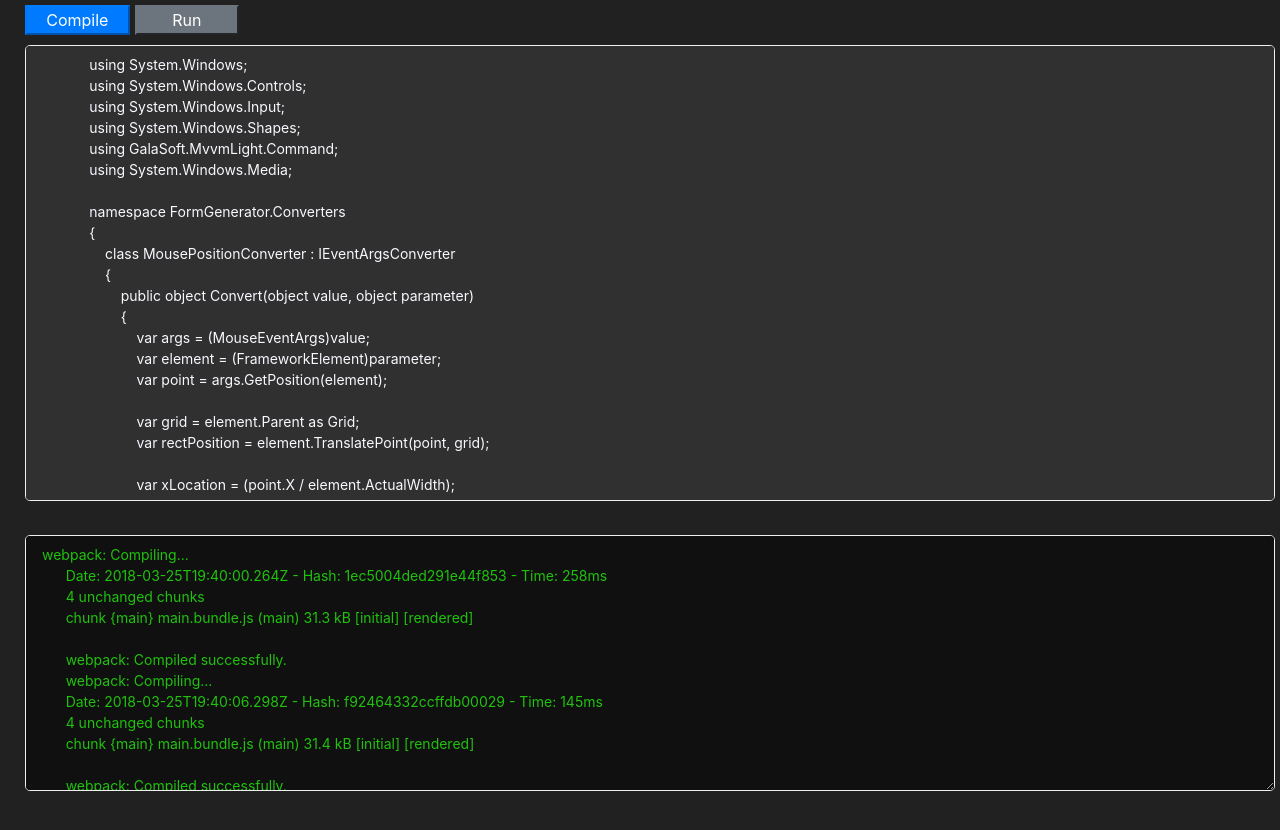
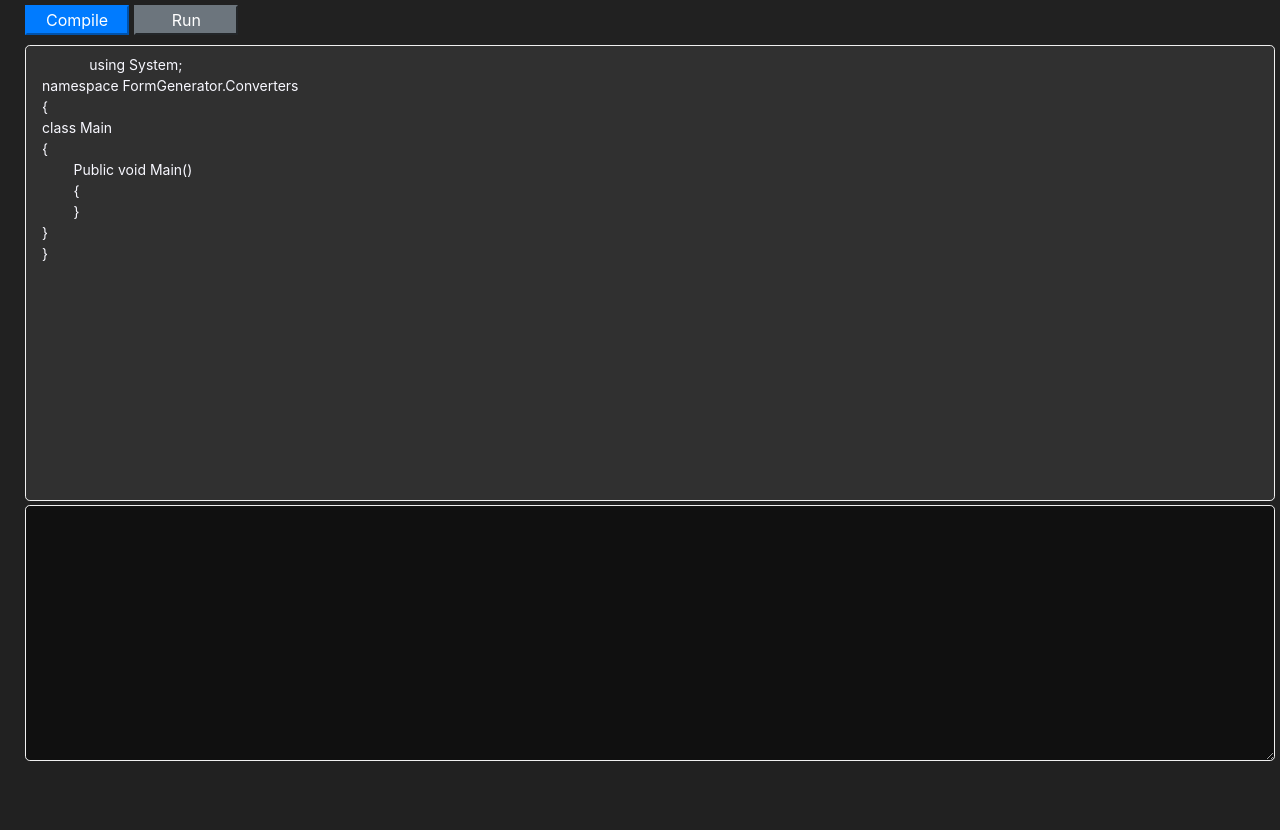
Before and after one commit to PPalac/IDEOnline, an Angular app: page / in a window 1280 px wide. Shown: the top 830 px of the page. After the commit the page ends 805 px from the top, so only its background shows below. Built offline with nearby package versions, Linux system fonts and the light colour scheme.

Commit message:
Working on communication with API

```diff
--- a/src/app/app.component.html
+++ b/src/app/app.component.html
@@ -1,11 +1,5 @@
-<div class="container-fluid">
-    <div class="row" style="margin-top:5px; margin-left: 10px;">
-            <button class="btn-primary col-1" (click)="Compile()">Compile</button>
-            <button class="btn-secondary col-1" style="margin-left: 5px;" (click)="Run()">Run</button>
-    </div>
-</div>
 <div class="container-fluid" style="height: 60vh;">
-    <app-editor></app-editor>
+    <app-editor (CompileEvent) = "Compile($event)" (RunEvent) = "Run()"></app-editor>
 </div>
 <div class="container-fluid" style="height: 40vh;">
     <app-output [response] = 'response'></app-output>
--- a/src/app/app.component.ts
+++ b/src/app/app.component.ts
@@ -13,13 +13,11 @@ export class AppComponent {
 
   constructor(private comService: CommunicationServiceService) {}
 
-  Compile() {
-    this.response = 'Kompiluje!';
-    this.comService.Compile(' ').subscribe(response => console.log(response));
+  Compile(code: string) {
+    this.comService.Compile(code).subscribe(response => {console.log(response); this.response = JSON.stringify(response['value']); });
   }
 
   Run() {
-    this.response = 'Uruchamiam!';
-    this.comService.Run().subscribe(response => console.log(response));
+    this.comService.Run().subscribe(response => {console.log(response); this.response = JSON.stringify(response['value']); });
   }
 }
--- a/src/app/communication-service.service.ts
+++ b/src/app/communication-service.service.ts
@@ -1,13 +1,14 @@
 import { Injectable } from '@angular/core';
 import {HttpClient, HttpHeaders } from '@angular/common/http';
 
-const SERVER = 'http://localhost:5000';
-const COMPILEENDPOINT = '/compile';
-const RUNENDPOINT = '/run';
+const SERVER = 'http://localhost:5646/api/IDE';
+const COMPILEENDPOINT = '/Compile';
+const RUNENDPOINT = '/Run';
 const HTTPOPTIONS = {
   headers: new HttpHeaders({
     'Content-Type':  'application/json',
-    'Authorization': 'my-auth-token'
+    'Authorization': 'my-auth-token',
+    'Access-Control-Allow-Origin': '*'
   })
 };
 
@@ -17,10 +18,10 @@ export class CommunicationServiceService {
   constructor(private http: HttpClient) { }
 
   Compile(code: string) {
-    return this.http.post(SERVER, ' ', HTTPOPTIONS);
+    return this.http.post(SERVER + COMPILEENDPOINT, JSON.stringify({'value': code}) , HTTPOPTIONS);
   }
 
   Run() {
-    return this.http.post(SERVER, ' ', HTTPOPTIONS);
+    return this.http.get(SERVER + RUNENDPOINT, HTTPOPTIONS);
   }
 }
--- a/src/app/ide/editor/editor.component.html
+++ b/src/app/ide/editor/editor.component.html
@@ -1,33 +1,11 @@
 <div class="container-fluid">
+    <div class="row" style="margin-top:5px;">
+            <button class="btn-primary col-1" (click)="Compile()">Compile</button>
+            <button class="btn-secondary col-1" style="margin-left: 5px;" (click)="Run()">Run</button>
+    </div>
     <div class="row" style="height: 100%">
         <textarea class="form-control-lg" style="resize: none;">
-            using System.Windows;
-            using System.Windows.Controls;
-            using System.Windows.Input;
-            using System.Windows.Shapes;
-            using GalaSoft.MvvmLight.Command;
-            using System.Windows.Media;
-
-            namespace FormGenerator.Converters
-            {
-                class MousePositionConverter : IEventArgsConverter
-                {
-                    public object Convert(object value, object parameter)
-                    {
-                        var args = (MouseEventArgs)value;
-                        var element = (FrameworkElement)parameter;
-                        var point = args.GetPosition(element);
-
-                        var grid = element.Parent as Grid;
-                        var rectPosition = element.TranslatePoint(point, grid);
-
-                        var xLocation = (point.X / element.ActualWidth);
-                        var yLocation = (point.Y / element.ActualHeight);
-
-                        return new double[] { xLocation, yLocation, rectPosition.X, rectPosition.Y };
-                    }
-                }
-            }
+            {{code}}
          </textarea>
-        </div>
+    </div>
 </div>
--- a/src/app/ide/editor/editor.component.ts
+++ b/src/app/ide/editor/editor.component.ts
@@ -1,15 +1,38 @@
-import { Component, OnInit } from '@angular/core';
+import { Component, OnInit, EventEmitter, Output } from '@angular/core';
 
 @Component({
   selector: 'app-editor',
   templateUrl: './editor.component.html',
   styleUrls: ['./editor.component.css']
 })
+
 export class EditorComponent implements OnInit {
+
+  @Output()
+    CompileEvent: EventEmitter<string> = new EventEmitter<string>();
+    RunEvent: EventEmitter<string> = new EventEmitter<string>();
+
+  private code: string;
 
   constructor() { }
 
   ngOnInit() {
+    this.code = 'using System; \nnamespace FormGenerator.Converters \
+    \n{\
+        \nclass Main\
+        \n{\
+            \n\tPublic void Main()\
+            \n\t{\
+            \n\t}\
+        \n}\
+    \n}';
   }
 
+  Compile() {
+    this.CompileEvent.emit(this.code);
+  }
+
+  Run() {
+    this.RunEvent.emit('');
+  }
 }
--- a/src/app/ide/output/output.component.html
+++ b/src/app/ide/output/output.component.html
@@ -1,18 +1,6 @@
 <div class="container-fluid" style="align-items: center">
   <div class="row" style="height: 100%">
-    <textarea class=" form-control-lg disabled" readonly>webpack: Compiling...
-      Date: 2018-03-25T19:40:00.264Z - Hash: 1ec5004ded291e44f853 - Time: 258ms
-      4 unchanged chunks
-      chunk {main} main.bundle.js (main) 31.3 kB [initial] [rendered]
-
-      webpack: Compiled successfully.
-      webpack: Compiling...
-      Date: 2018-03-25T19:40:06.298Z - Hash: f92464332ccffdb00029 - Time: 145ms
-      4 unchanged chunks
-      chunk {main} main.bundle.js (main) 31.4 kB [initial] [rendered]
-
-      webpack: Compiled successfully.
-
+    <textarea class=" form-control-lg disabled" readonly>
       {{response}}
     </textarea>
   </div>
```
